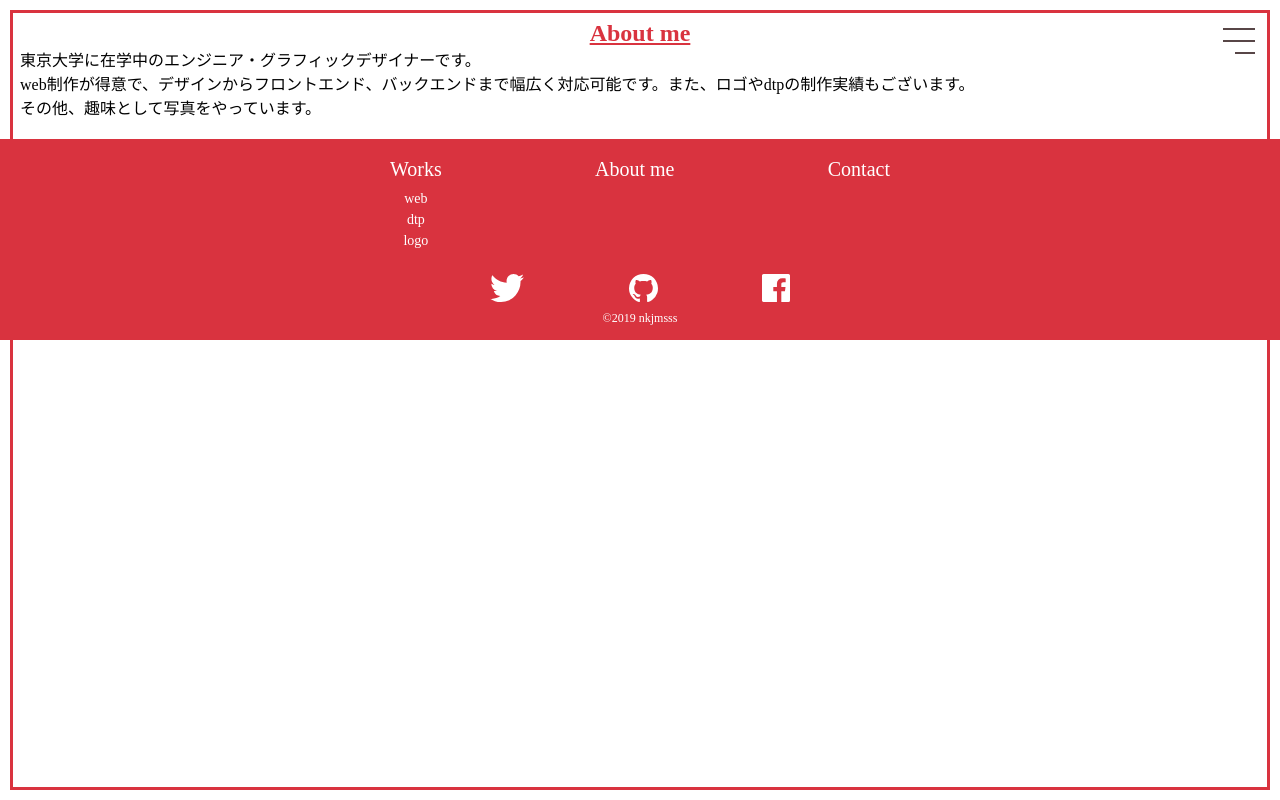
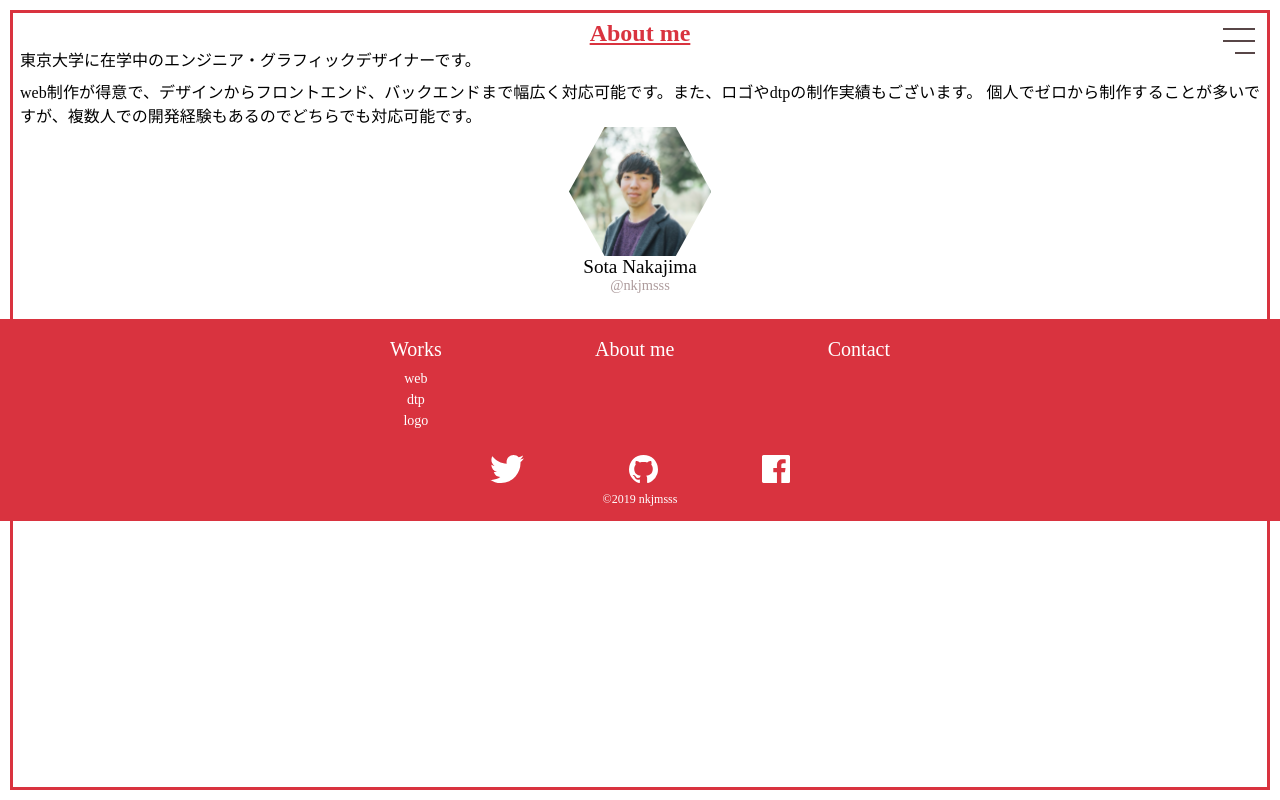
Before and after one commit to nkjmsss/portfolio, a Nuxt app in the folder src/: page /about in a window 1280 px wide. Built offline with nearby package versions, Linux system fonts and the light colour scheme.

Commit message:
add: profile image

```diff
--- /dev/null
+++ b/src/components/about/profile/image.vue
@@ -0,0 +1,27 @@
+<template lang="pug">
+  svg(
+    xmlns="http://www.w3.org/2000/svg"
+    xmlns:xlink="http://www.w3.org/1999/xlink"
+    width="142.357"
+    height="129.093"
+    viewBox="0 0 142.357 129.093"
+  )
+    defs
+      pattern#pattern(
+        preserveAspectRatio="xMidYMid slice"
+        width="100%"
+        height="100%"
+        viewBox="0 0 498 467"
+      )
+        image(
+          width="498"
+          height="467"
+          xlink:href="./profile.jpg"
+        )
+
+    path(
+      d="M38.718,8.868H-32.46L-68.05,73.415l35.589,64.547H38.718L74.308,73.415Z"
+      transform="translate(68.05 -8.868)"
+      fill="url(#pattern)"
+    )
+</template>
--- /dev/null
+++ b/src/components/about/profile/index.vue
@@ -0,0 +1,50 @@
+<template lang="pug">
+  .profile
+    v-image
+    .profile__text
+      .profile__text__name Sota Nakajima
+      .profile__text__twitter
+        v-link(
+          :to="twitter"
+        ) @nkjmsss
+</template>
+
+<script>
+import vImage from './image'
+import vLink from '~/components/slot/link-underline'
+import sns from '~/assets/config/sns'
+
+export default {
+  name: 'Profile',
+
+  components: {
+    vImage,
+    vLink,
+  },
+
+  data: () => ({
+    twitter: sns.find(obj => obj.title === 'twitter').href,
+  }),
+}
+</script>
+
+<style lang="scss" scoped>
+.profile {
+  display: flex;
+  flex-direction: column;
+  align-items: center;
+
+  &__text {
+    text-align: center;
+
+    &__name {
+      font-size: 1.2rem;
+    }
+
+    &__twitter {
+      font-size: 0.9rem;
+      color: $gray;
+    }
+  }
+}
+</style>
--- a/src/pages/about.vue
+++ b/src/pages/about.vue
@@ -2,17 +2,31 @@
   article
     v-h1 About me
     p 東京大学に在学中のエンジニア・グラフィックデザイナーです。
-    p web制作が得意で、デザインからフロントエンド、バックエンドまで幅広く対応可能です。また、ロゴやdtpの制作実績もございます。
-    p その他、趣味として写真をやっています。
+    p
+      | web制作が得意で、デザインからフロントエンド、バックエンドまで幅広く対応可能です。また、ロゴやdtpの制作実績もございます。
+      | 個人でゼロから制作することが多いですが、複数人での開発経験もあるのでどちらでも対応可能です。
+    v-profile
 </template>
 
 <script>
 import vH1 from '~/components/slot/h1'
+import vProfile from '~/components/about/profile'
 
 export default {
   name: 'AboutMe',
   components: {
     vH1,
+    vProfile,
   },
 }
 </script>
+
+<style lang="scss" scoped>
+p {
+  text-align: justify;
+
+  & + & {
+    margin-top: 0.5em;
+  }
+}
+</style>
```
Also changed, not shown: src/components/about/profile/profile.jpg (added).
